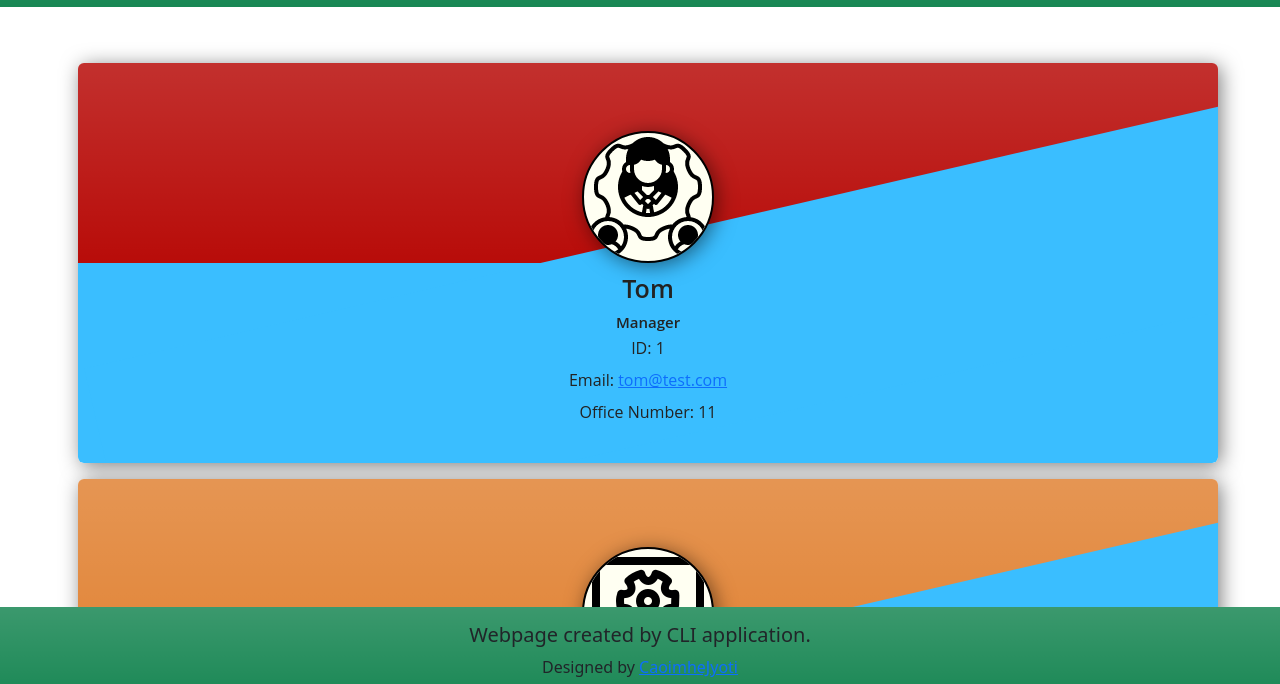
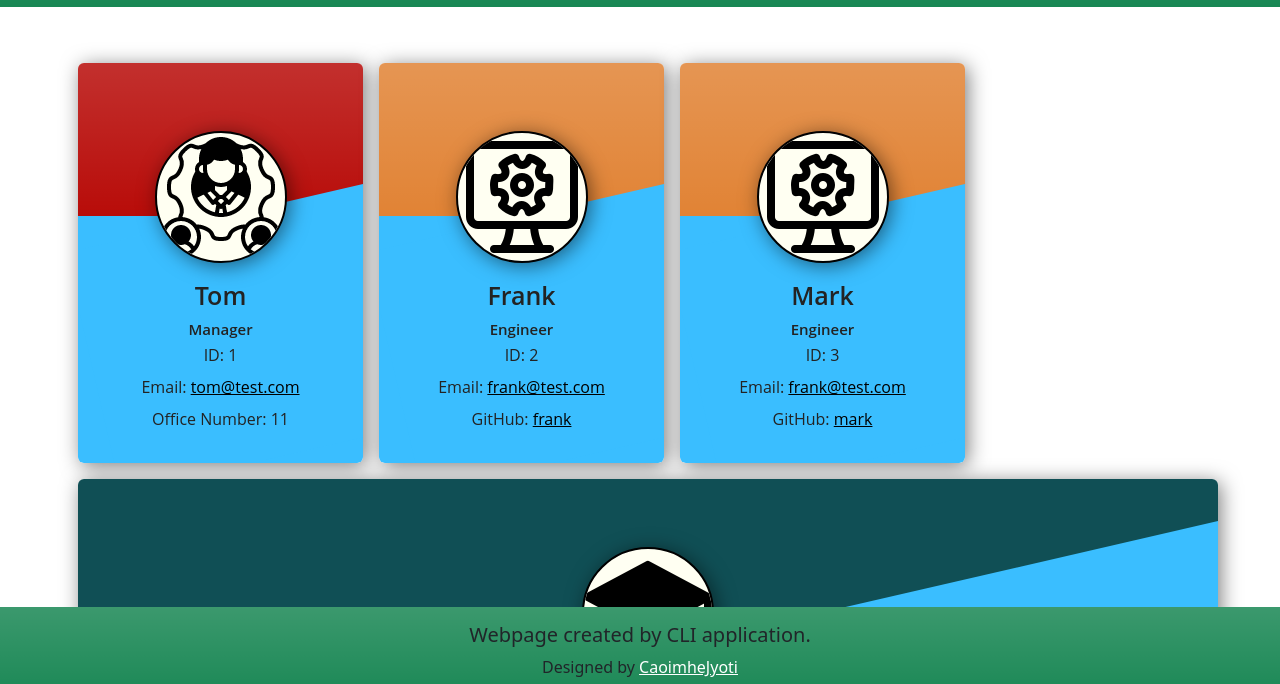
Before and after one commit to caoimhejyoti/team-profile-creator, a website: page Team.html in a window 1280 px wide. Shown: the part 97-781 px from the top of the page. Drawn offline with nearby package versions, Linux system fonts and the light colour scheme.

Commit message:
resolving style bugs - links

```diff
--- a/public/style.css
+++ b/public/style.css
@@ -6,6 +6,17 @@ footer{
   z-index:99999;
 
 }
+
+  footer a:link {
+    color: white !important;
+  }
+  a:visited {
+    color: white;
+    }
+
+  footer a:hover {
+    color: hotpink;
+  }
 
 main{
   z-index:-1;
@@ -23,7 +34,7 @@ main{
     position: relative;
     float: left;
     overflow: hidden;
-    width: 100%;
+    /* width: 100%; */
     text-align: center;
     height:400px;
     border:none;
@@ -34,7 +45,7 @@ main{
   .team-card .manager-stripe {
       background:#b80c09;
       float: left;
-      width: 100%;
+      /* width: 100%; */
       height: 200px;
       overflow: hidden;
   }
@@ -52,22 +63,14 @@ main{
       height: 200px;
       overflow: hidden;
   }
-  /* .team-card .background-block .background {
-    width:100%;
-    vertical-align: top;
-    opacity: 0.9;
-    -webkit-filter: blur(0.5px);
-    filter: blur(0.5px);
-     -webkit-transform: scale(1.8);
-    transform: scale(2.8);
-  } */
   .team-card .card-content {
-    width: 100%;
+    /* width: 100%; */
     padding: 10px 25px;
     color:#232323;
     float:left;
     background:#3abeff;
-    height:50%;
+    height:75%;
+    padding-top: 4rem;
     border-radius:0 0 5px 5px;
     position: relative;
     z-index: 1;
@@ -78,18 +81,11 @@ main{
       width: 120%;
       height: 100%;
       left: 11px;
-      bottom: 51px;
+      bottom: 5px;
       position: absolute;
       z-index: -1;
       transform: rotate(-13deg);
   }
-
-  /* .team-card .profile-thumb-block{
-    position: absolute;
-    background: transparent;
-    bottom: 5%;
-    left: 50%;
-  } */
   .team-card .profile {
     border-radius: 50%;
     position: absolute;
@@ -114,3 +110,23 @@ main{
     font-size: 15px;
     margin-top:10px;
   }
+
+a:link {
+color: black;
+}
+a:visited {
+color: white;
+}
+a:hover {
+  color: white;
+}
+
+#manager-card a:visited {
+color: #b80c09;
+}
+#engineer-card a:visited {
+color: #e18335;
+}
+#intern-card a:visited {
+color: #198754;
+}
```
